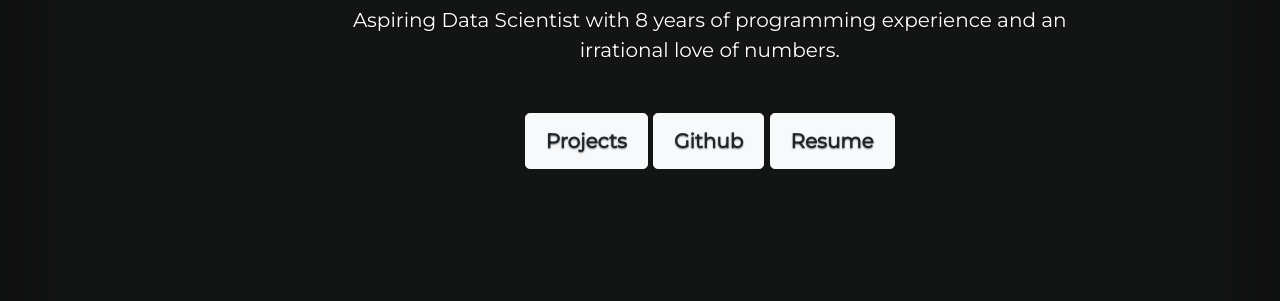
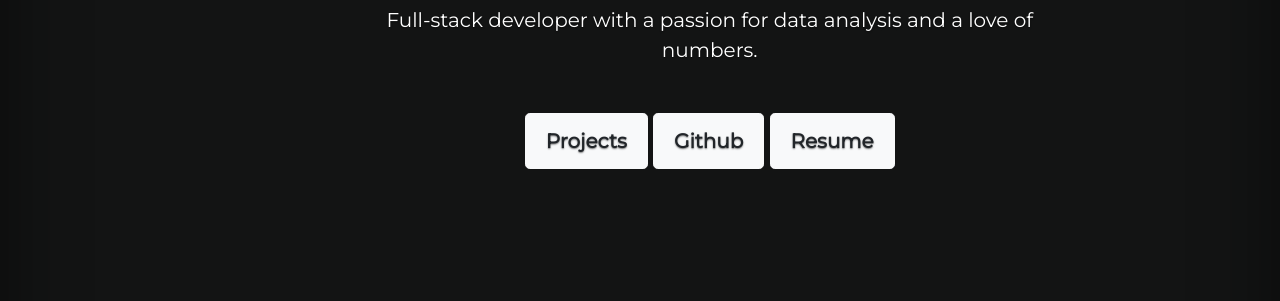
Before and after one commit to aryamanpsingh/aryamanpsingh.github.io, a plain HTML site: page index.html in a window 1280 px wide. Shown: the part 499-800 px from the top of the page. Drawn offline with nearby package versions, Linux system fonts and the light colour scheme.

Commit message:
Changed intro

```diff
--- a/index.html
+++ b/index.html
@@ -71,8 +71,7 @@
         <img src="images/logo.png" class="cover-logo" />
         <h1 class="cover-heading">Aryaman P Singh</h1>
         <p class="lead">
-          Aspiring Data Scientist with 8 years of programming experience and an
-          irrational love of numbers.
+          Full-stack	developer	with	a	passion	for	data analysis and a love of numbers.
         </p>
         <p class="lead">
           <a href="#projects" class="btn btn-lg btn-light top-buffer-sml"
```
